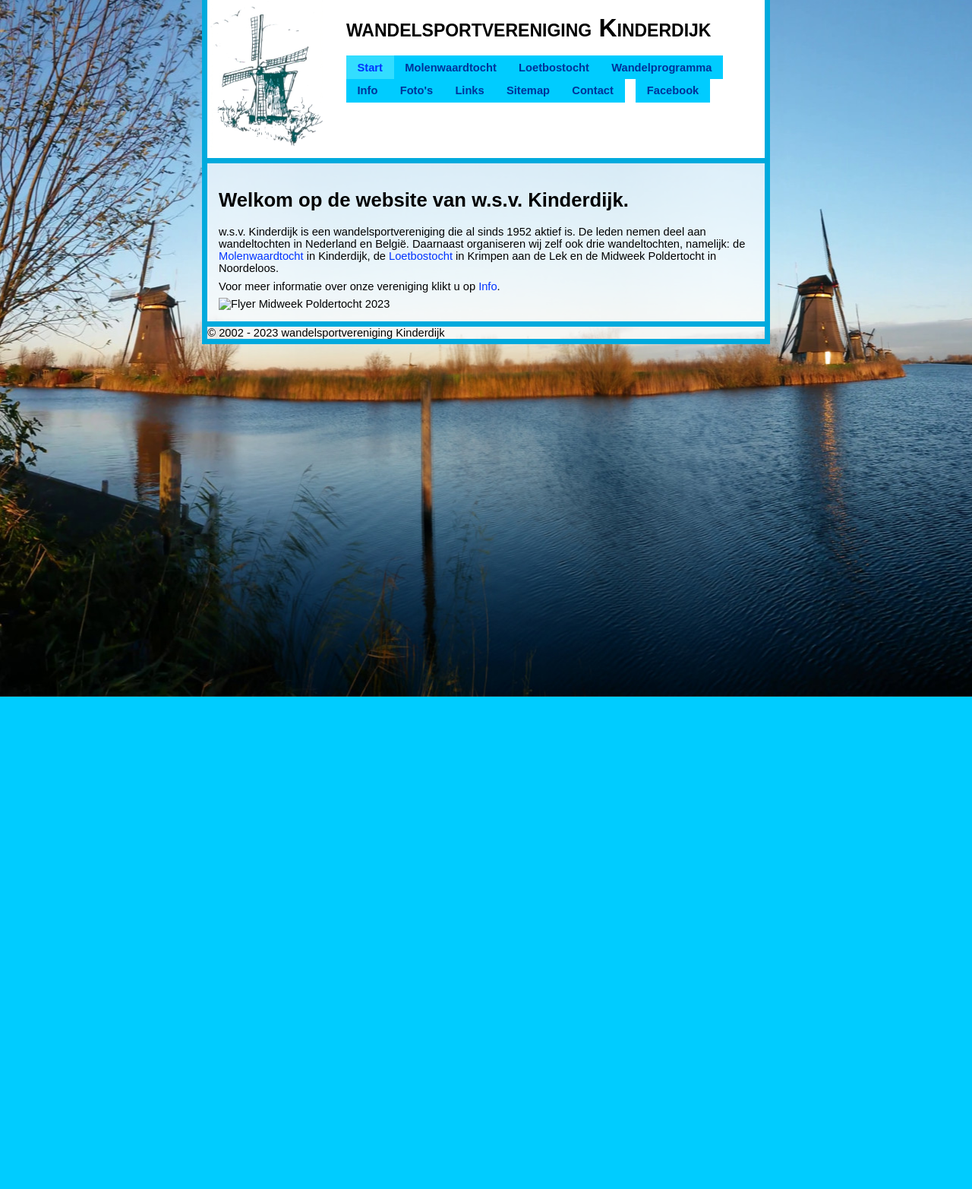
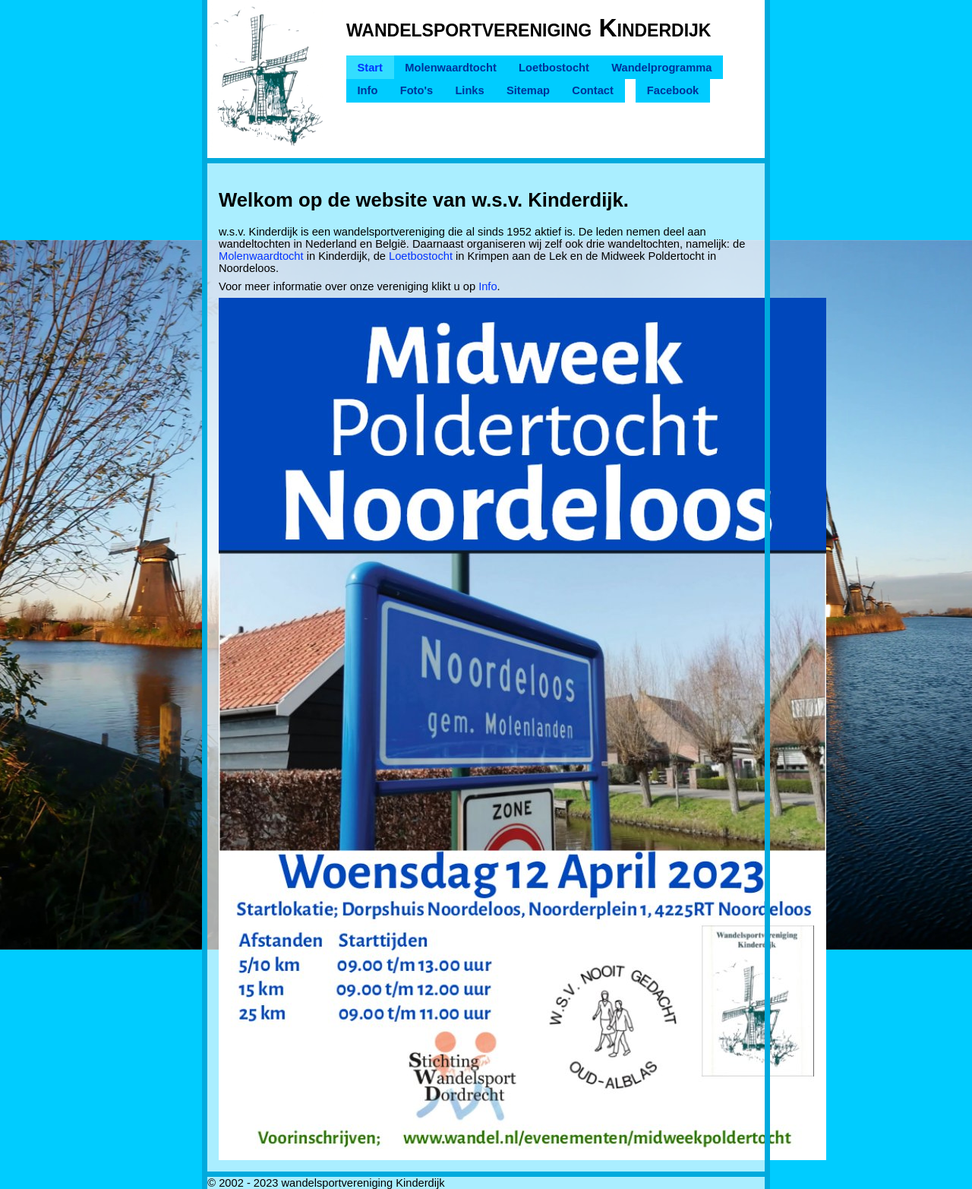
Before and after one commit to jvisser84/www.wsvkinderdijk.nl, a Jekyll site: the page built from docs/index.md, in a window 1280 px wide. Shown: the whole page at 76% size. Built offline with Jekyll 4.4.1, drawn with Linux system fonts in a browser that asks for light colours.

Commit message:
Fixed path flyer.

```diff
--- a/docs/index.md
+++ b/docs/index.md
@@ -7,4 +7,4 @@
 
 Voor meer informatie over onze vereniging klikt u op [Info](/info).
 
-![Flyer Midweek Poldertocht 2023](/assets/Flyer_Poldertocht_2023.jfif "Flyer Midweek Poldertocht 2023")
+![Flyer Midweek Poldertocht 2023](/assets/images/Flyer_Poldertocht_2023.jfif "Flyer Midweek Poldertocht 2023")
```
